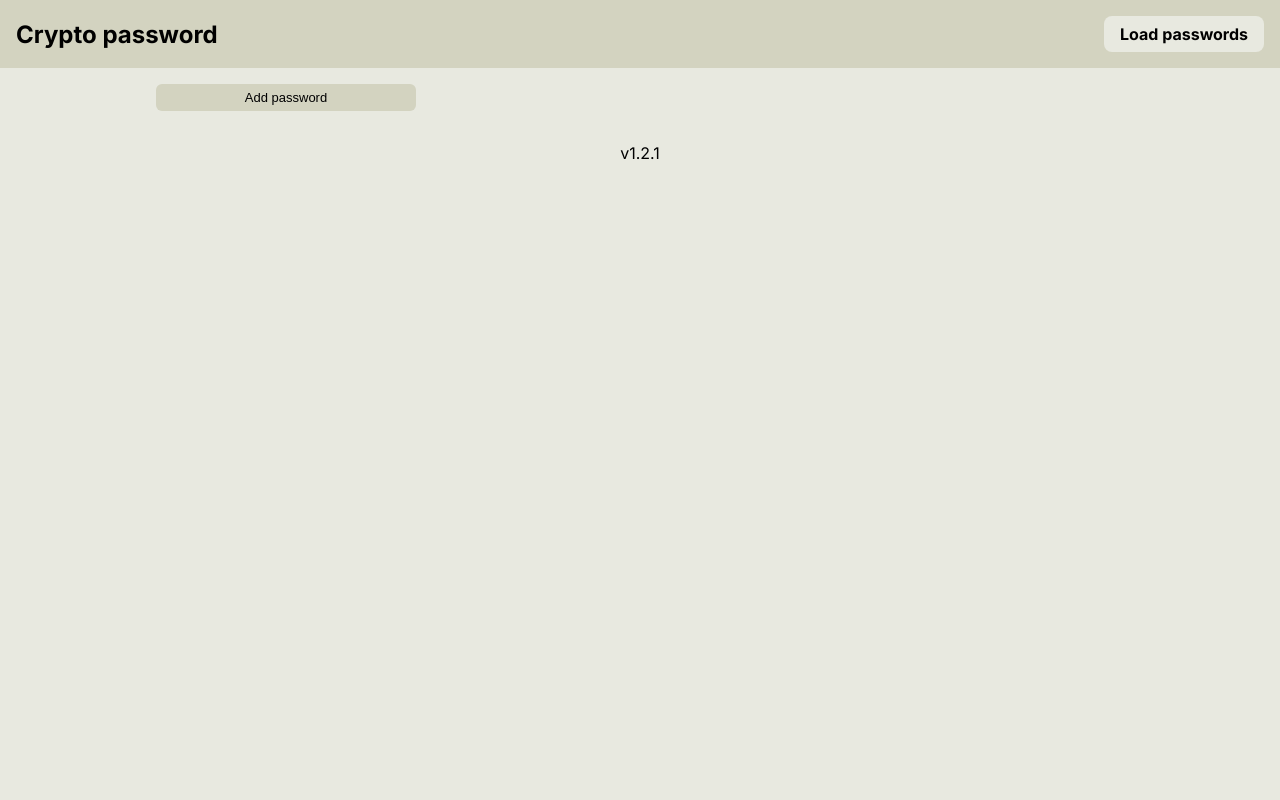
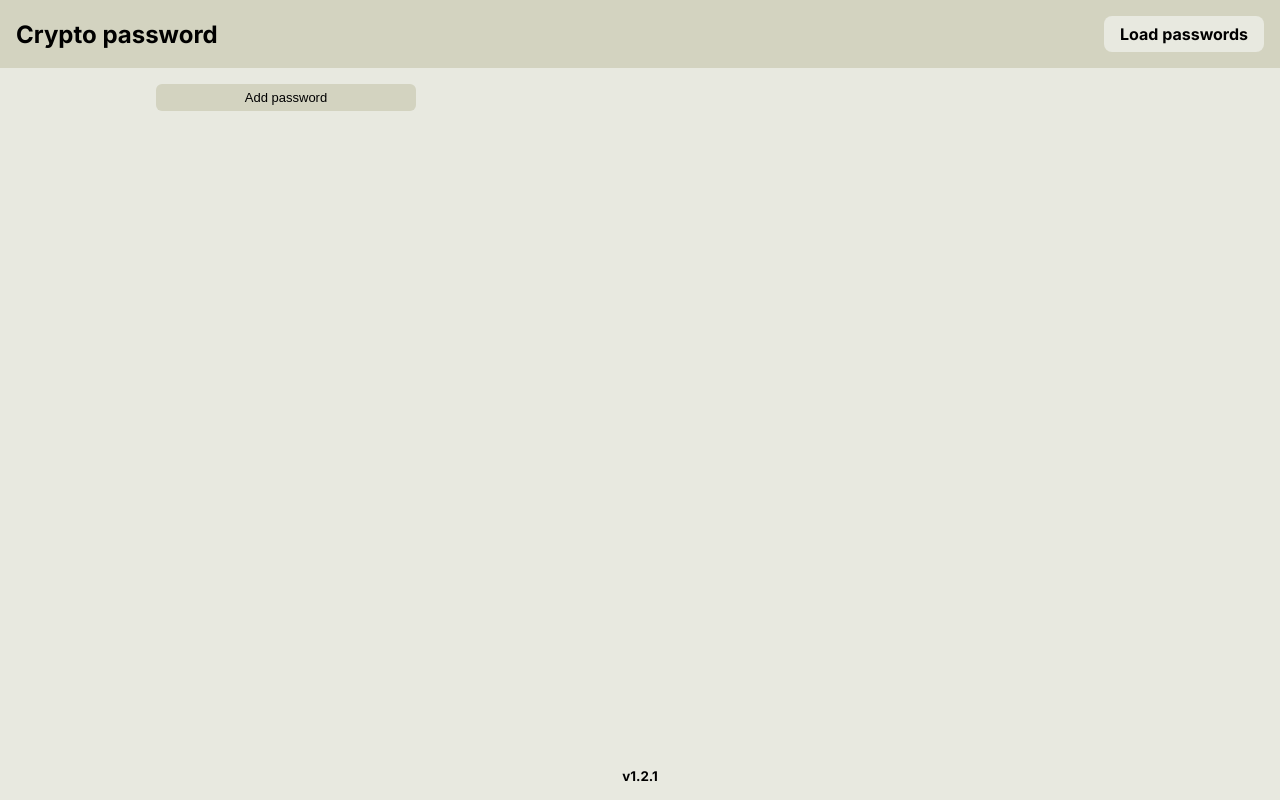
Before and after one commit to dagamdev/crypto-password, a Next.js app: page / in a window 1280 px wide. Built offline with nearby package versions, Linux system fonts and the light colour scheme; no server answers.

Commit message:
Add version styles

```diff
--- a/src/app/layout.tsx
+++ b/src/app/layout.tsx
@@ -24,8 +24,10 @@ export default function RootLayout ({
           className: 'toast'
         }} />
         <Header />
+
         {children}
-        <div style={{ textAlign: 'center' }}>
+
+        <div className='version'>
           <span>v{packageData.version}</span>
         </div>
       </body>
--- a/src/styles/globals.css
+++ b/src/styles/globals.css
@@ -29,6 +29,11 @@ body {
   max-width: 100vw;
   overflow-x: hidden;
   background-color: var(--primary);
+}
+body {
+  position: relative;
+  min-height: 100vh;
+  min-height: 100dvh;
 }
 
 a {
@@ -105,6 +110,15 @@ button:hover, .button:hover {
   background-color: var(--hover);
 }
 
+.version {
+  width: 100%;
+  bottom: 16px;
+  position: absolute;
+  font-size: smaller;
+  text-align: center;
+  font-weight: bolder;
+}
+
 .toast {
   background-color: var(--toast);
 }
```
